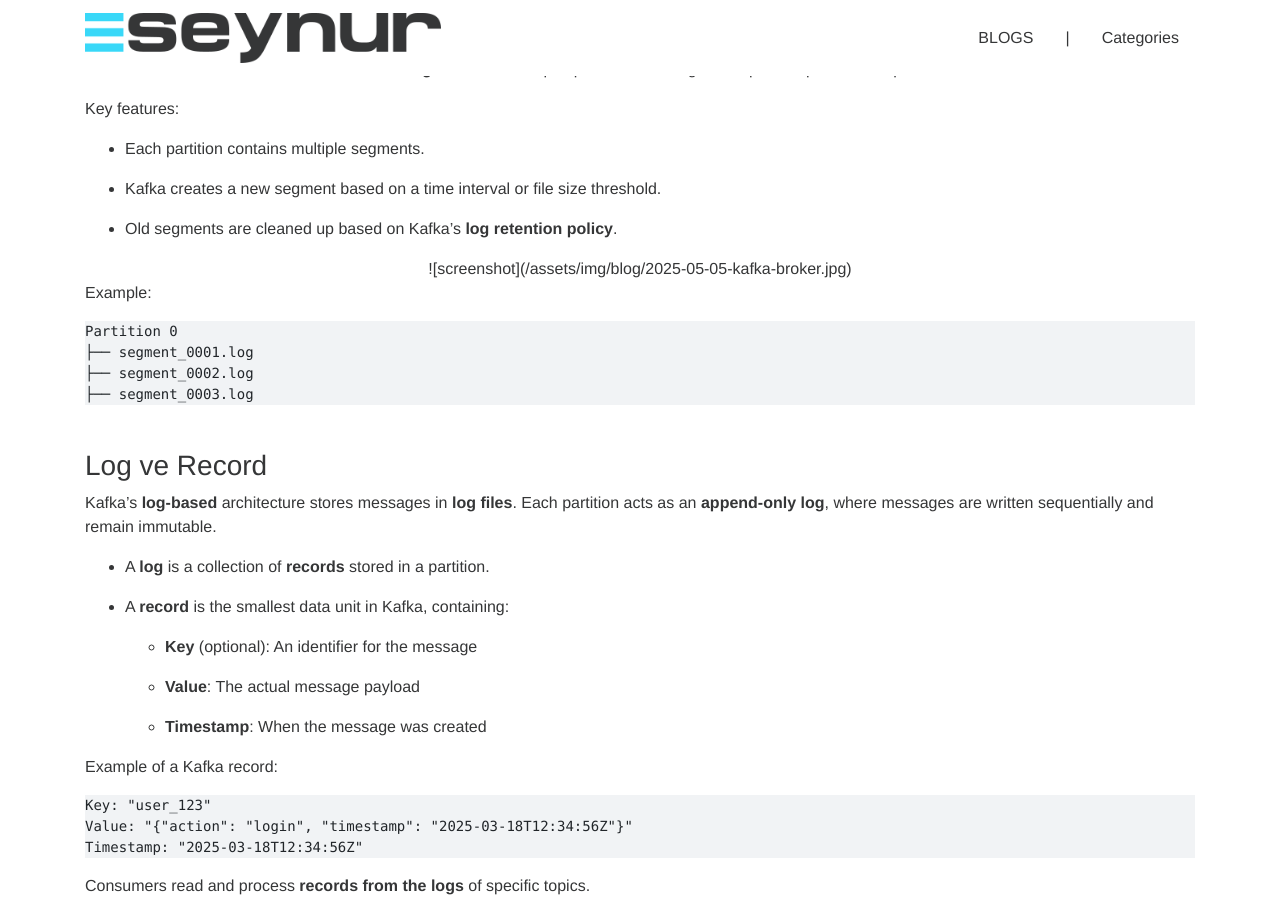
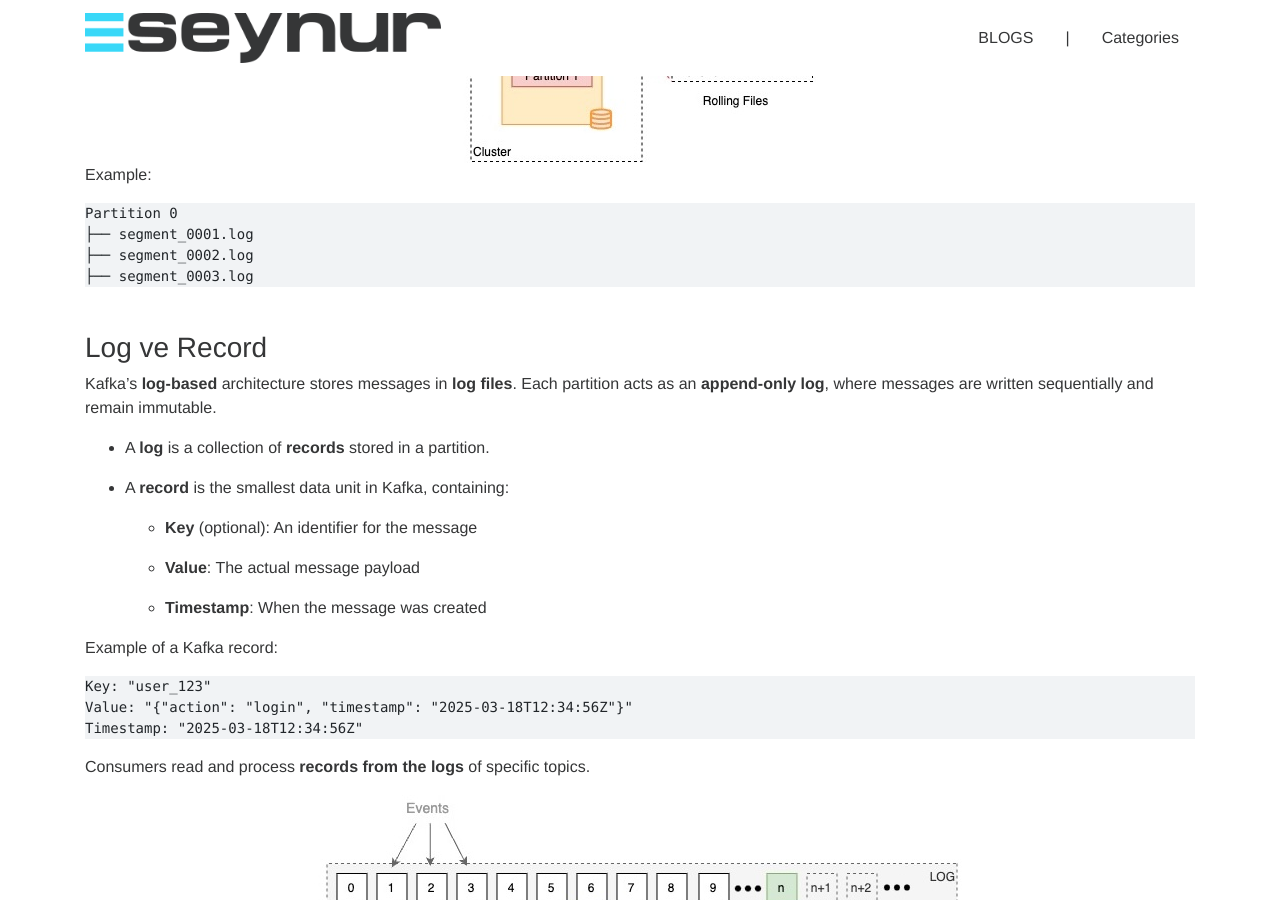
Before and after one commit to seynur/blog, a Jekyll site: the page built from _posts/2025-05-05-kafka-101.md, in a window 1280 px wide and 900 px high, scrolled down 4630 px. Built offline with Jekyll 4.4.1, drawn with Linux system fonts in a browser that asks for light colours; nearby versions of some CDN libraries; our own code applies the rules of GitHub Pages for plain Markdown files.

Commit message:
update to "Kafka 101"

```diff
--- a/_posts/2025-05-05-kafka-101.md
+++ b/_posts/2025-05-05-kafka-101.md
@@ -7,7 +7,7 @@
 Kafka is a messaging system originally developed by LinkedIn and later open-sourced under the Apache Software Foundation. It is widely used for big data processing, real-time stream analytics, and event-driven architectures.
 
 <div align="center">
-<img src="/assets/img/blog/2025-05-05-kafka.jpg" alt="Kafka Overview" width="100%" />
+<img src="/assets/img/blog/2025-05-05-kafka.jpg" alt="Kafka Overview" />
 </div>
 
 ##  **Key Components of Kafka**
@@ -33,7 +33,7 @@
 ##  **Topic, Partition, Segment, and Log in Kafka**
 
 <div align="center">
-<img src="/assets/img/blog/2025-05-05-kafka-topic.jpg" alt="Kafka Topic Structure" width="100%" />
+<img src="/assets/img/blog/2025-05-05-kafka-topic.jpg" alt="Kafka Topic Structure" />
 </div>
 
 ### Topic
@@ -55,7 +55,7 @@
 - There are **partition leaders** and **replica partitions**. The leader is the primary copy, while the replicas are backups.
 
 <div align="center">
-<img src="/assets/img/blog/2025-05-05-kafka-leader-replication.jpg" alt="Kafka Leader Replication" width="100%" />
+<img src="/assets/img/blog/2025-05-05-kafka-leader-replication.jpg" alt="Kafka Leader Replication" />
 </div>
 
 Example:
@@ -108,9 +108,7 @@
 - Old segments are cleaned up based on Kafka's **log retention policy**.
 
 <div align="center">
-
-![screenshot](/assets/img/blog/2025-05-05-kafka-broker.jpg)
-
+<img src="/assets/img/blog/2025-05-05-kafka-broker.jpg" alt="Kafka Broker"/>
 </div>
 
 Example:
@@ -148,7 +146,7 @@
 Consumers read and process **records from the logs** of specific topics.
 
 <div align="center">
-<img src="/assets/img/blog/2025-05-05-kafka-log.jpg" alt="Kafka Log" width="100%" />
+<img src="/assets/img/blog/2025-05-05-kafka-log.jpg" alt="Kafka Log" />
 </div>
 
 
```
